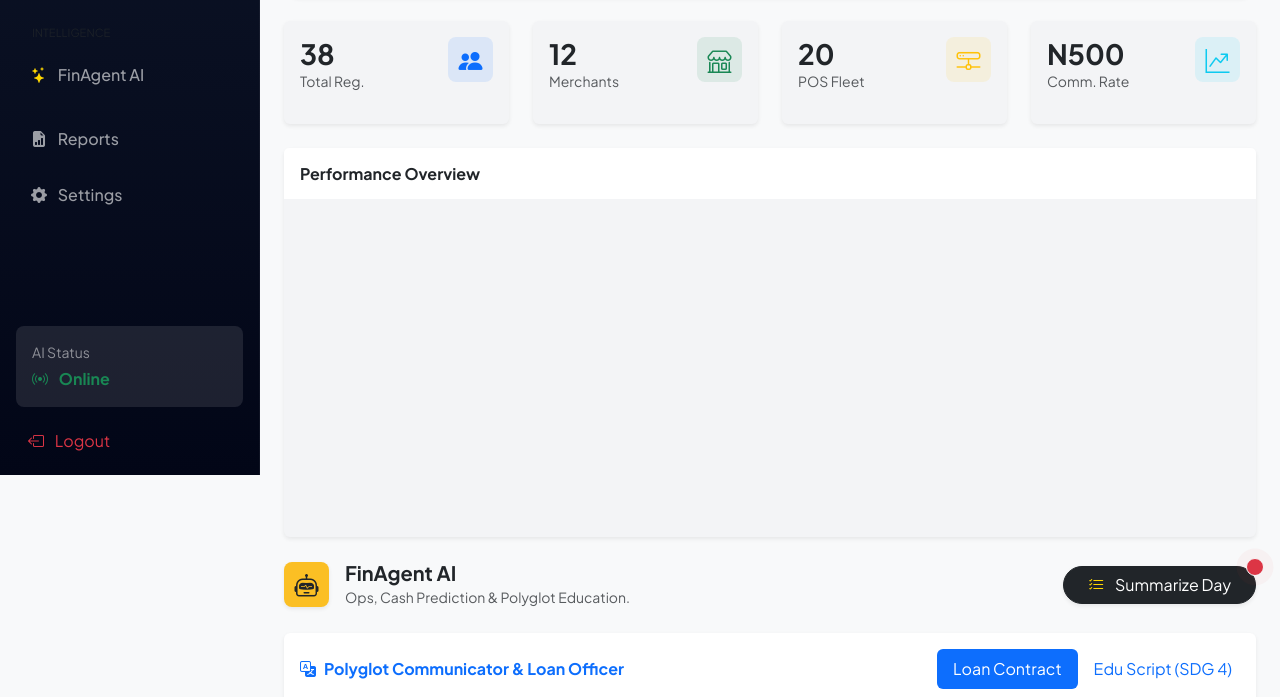
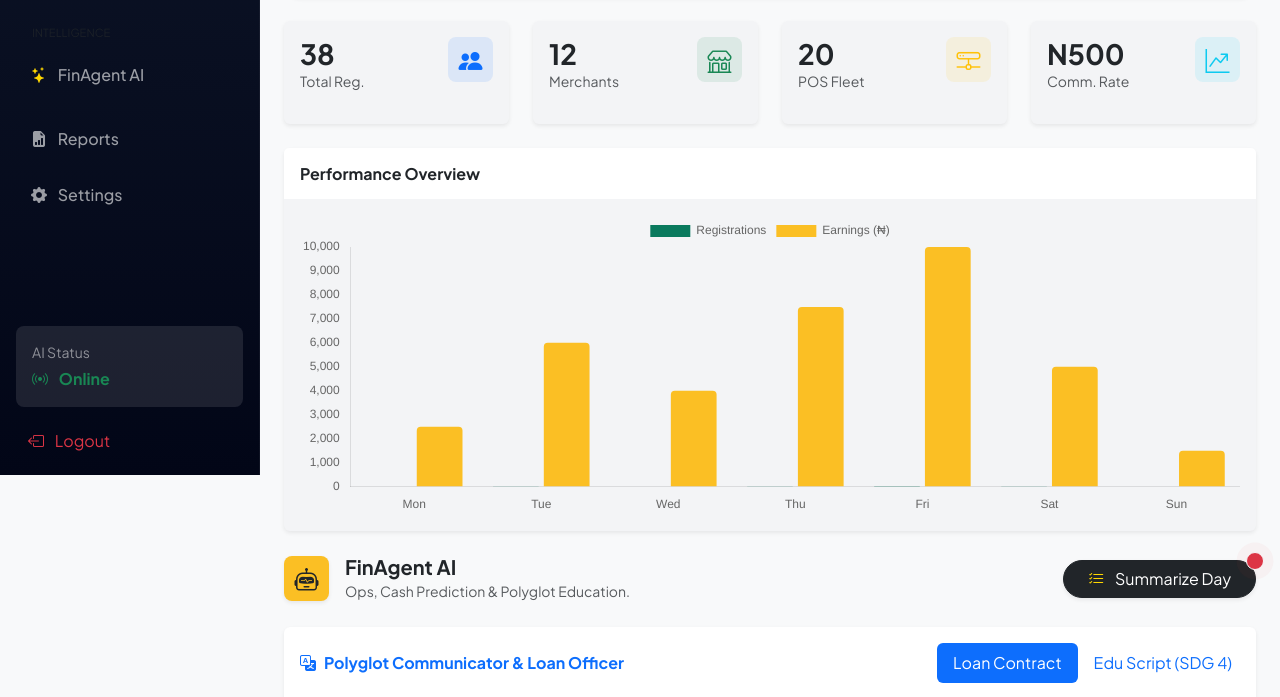
Before and after one commit to king-tim53/Fingerpay, a plain HTML site: page frontend/agent-dashboard.html in a window 1280 px wide. Shown: the part 325-1022 px from the top of the page. Drawn offline with nearby package versions, Linux system fonts and the light colour scheme.

Commit message:
Replace agentDB.js with agent-dashboard.js

```diff
--- a/frontend/agent-dashboard.html
+++ b/frontend/agent-dashboard.html
@@ -1213,6 +1213,6 @@
     <script src="api.js"></script>
 
     <!-- Dashboard Script -->
-    <script src="agentDB.js"></script>
+    <script src="agent-dashboard.js"></script>
   </body>
 </html>
```
